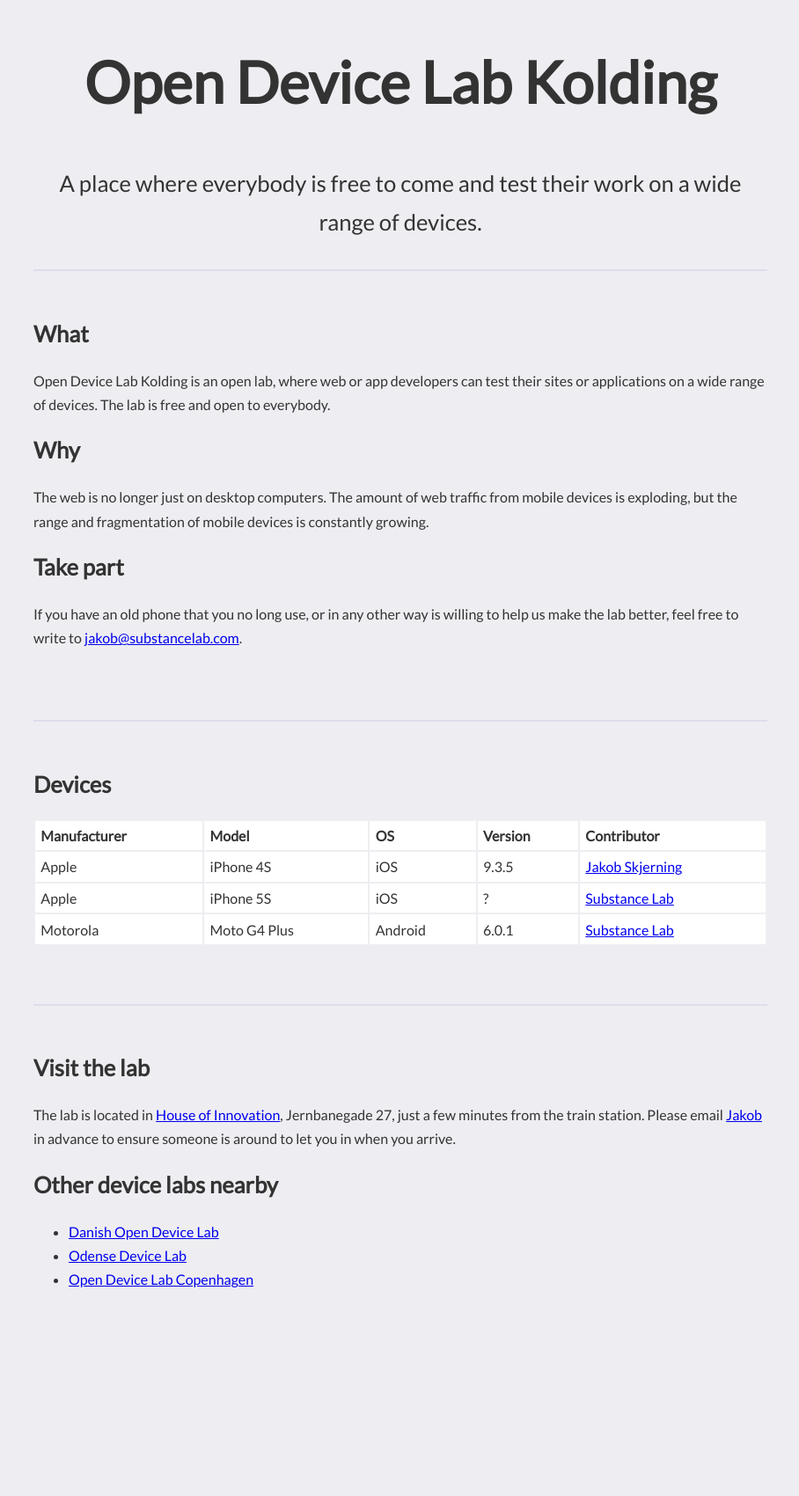
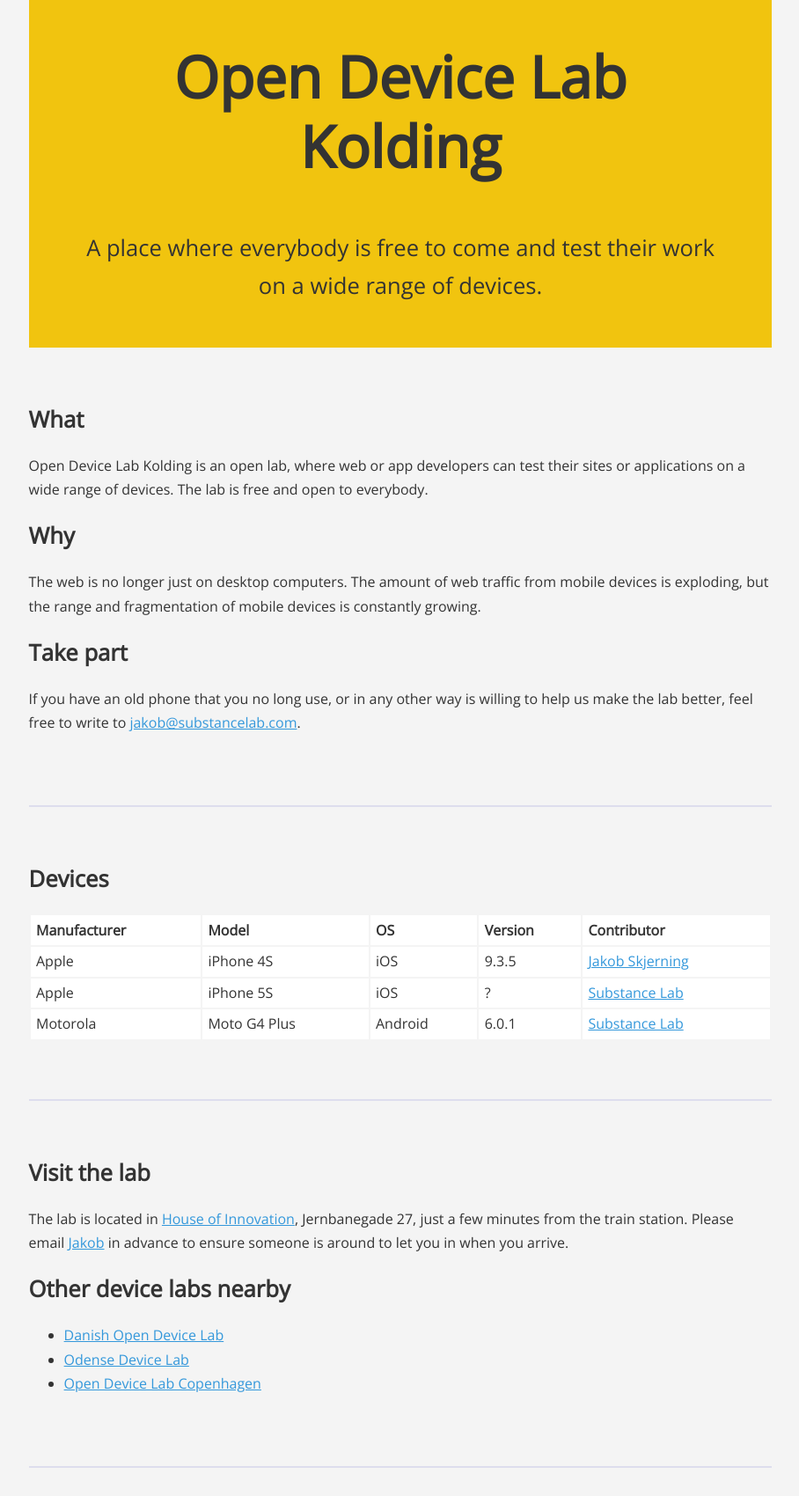
Before and after one commit to substancelab/devicelab, a Jekyll site: the page built from index.html, in a window 1280 px wide. Shown: the whole page at 88% size, without its empty margins (185-1093 px from the left). Built offline with Jekyll 4.4.1, drawn with Linux system fonts in a browser that asks for light colours; before the commit the page ends 1548 px from its top, so only the background shows below that.

Commit message:
Spiffy up the design

```diff
--- a/assets/styles/main.sass
+++ b/assets/styles/main.sass
@@ -2,7 +2,18 @@
 # this ensures Jekyll reads the file to be transformed into CSS later
 ---
 
-@import url(https://fonts.googleapis.com/css?family=Lato)
+@import url(https://fonts.googleapis.com/css?family=Open+Sans)
+
+$link-color: #3498db
+
+a
+  &:link
+    color: $link-color
+  &:visited
+    color: darken($link-color, 15%)
+  &:hover,
+  &:active
+    color: lighten($link-color, 25%)
 
 article
   margin:
@@ -11,23 +22,32 @@
   width: 66%
 
 body
-  background: #eeeef2
+  background: #f4f4f4
   color: #333333
-  font-family: 'Lato', arial, sans-serif
+  font-family: 'Open Sans', arial, sans-serif
   line-height: 1.7
+  margin: 0
+  padding: 0
 
 header
+  background: #f1c40f
   font-size: 1.6em
+  padding: 3rem
   text-align: center
 
+  h1
+    margin-top: 0
+
+  p
+    margin-bottom: 0
+
 section
-  border-top: 2px solid #dddded
+  border-bottom: 2px solid #dddded
   padding:
-    bottom: 2rem
-    top: 2rem
+    bottom: 4rem
   margin:
     bottom: 2rem
-    top: 2rem
+    top: 4rem
 
 // Headlines
 h1
```
